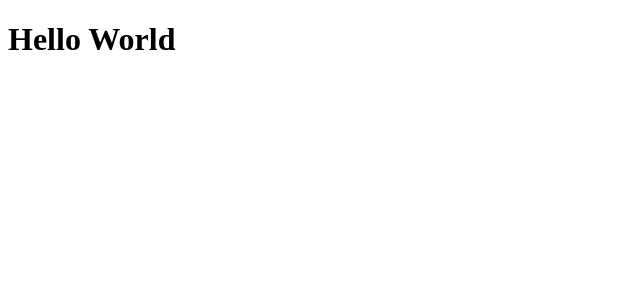
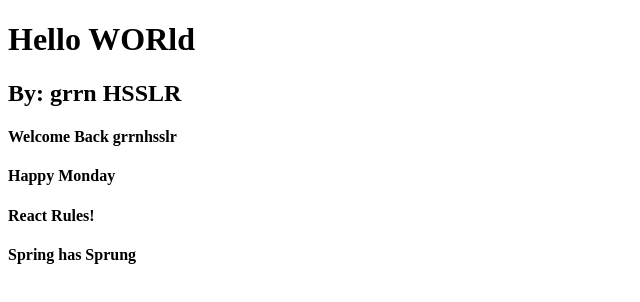
Before and after one commit to grrnhsslr/blogFrontEnd, a React (Vite) app: page / in a window 1280 px wide. Shown: the top 302 px of the page, without its empty margins (0-640 px from the left). Built offline with nearby package versions, Linux system fonts and the light colour scheme; the HTML template or start-up script is replaced by a standard one.

Commit message:
Update App component with conditional rendering and rendering an array

```diff
--- a/src/App.tsx
+++ b/src/App.tsx
@@ -1,4 +1,23 @@
+import React from "react";
 
 export default function App(){
-  return <h1>Hello World</h1>
+  // return React.createElement('div', {}, React.createElement('h1', {}, "hellow ordl"), React.createElement('h2', {}, 'by grrnhsslr'));
+  const firstName: string = "grrn";
+  const lastName: string = 'hsslr';
+  const isLoggedIn: boolean = true;
+
+  const posts: {id:Number, title:String}[] = [
+        {id: 1, title: 'Happy Monday'},
+        {id: 2, title: 'React Rules!'},
+        {id: 3, title: 'Spring has Sprung'}
+  ]
+
+  return (
+      <>
+            <h1>Hello WORld</h1>
+            <h2>By: {firstName} {lastName.toUpperCase()}</h2>
+            <h4>{isLoggedIn ? `Welcome Back ${firstName}${lastName}` : 'Please login or signup'}</h4>
+            {posts.map(t => <h4>{t.title}</h4>)}
+      </>
+  )
 }
```
